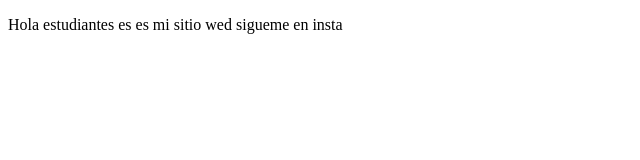
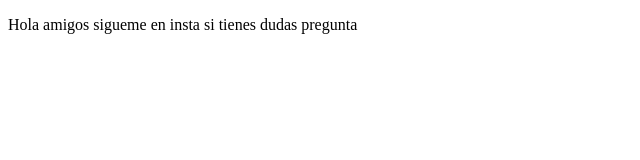
Before and after one commit to guzmanfc93/proyectoDemoCursoPrework, a plain HTML site: page index.html in a window 1280 px wide. Shown: the full height of the page, 0-640 px from the left. Drawn offline with Linux system fonts and the light colour scheme.

Commit message:
cambios en index.html

```diff
--- a/index.html
+++ b/index.html
@@ -8,7 +8,7 @@
 </head>
 <body>
   <p>
-      Hola estudiantes es es mi sitio wed sigueme en insta
+      Hola amigos sigueme en insta si tienes dudas pregunta
   </p>
 </body>
 </html>
```
